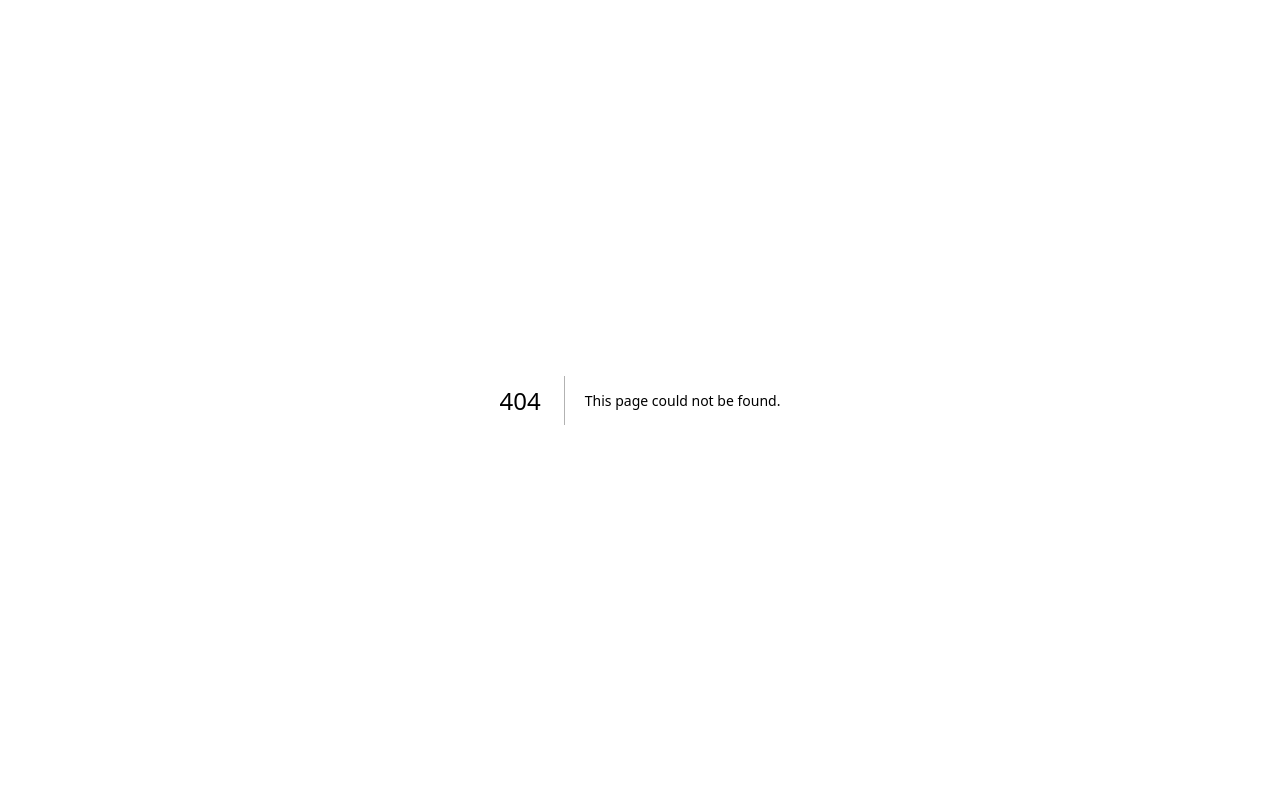
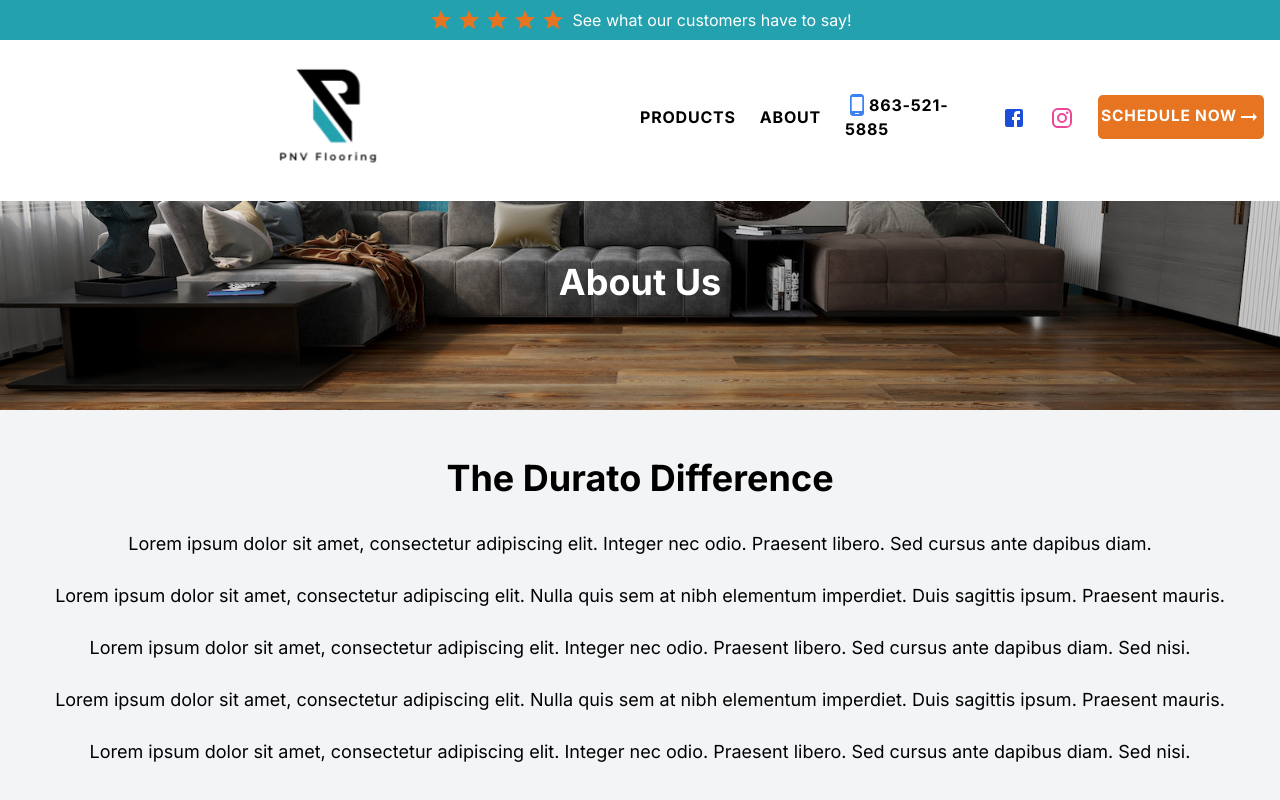
Before and after one commit to JeanPDR/Flooring-Store, a Next.js app: page /about in a window 1280 px wide. Before the commit this address had no page. Shown: the top 800 px of the page. Built offline with nearby package versions, Linux system fonts and the light colour scheme; a web font is replaced by a local one.

Commit message:
UPDATE - Atualizações
1 - Finalizando componente de Newsletter

2 - Finalizando Sobre

```diff
--- /dev/null
+++ b/public/utils/send-email-news.ts
@@ -0,0 +1,17 @@
+import { FormData } from "@/components/contact";
+
+export function sendEmail(data: FormData) {
+  const apiEndpoint = "/api/newsletter";
+
+  fetch(apiEndpoint, {
+    method: "POST",
+    body: JSON.stringify(data),
+  })
+    .then((res) => res.json())
+    .then((response) => {
+      alert(response.message);
+    })
+    .catch((err) => {
+      alert(err);
+    });
+}
--- /dev/null
+++ b/src/app/about/page.tsx
@@ -0,0 +1,16 @@
+import Header from "@/components/Header";
+import ContactUs from "@/components/contactUs";
+import NewsletterSubscription from "@/components/NewsletterSubscription";
+import AboutUsSection from "@/components/AboutUsSection ";
+import AboutSection from "@/components/AboutSection";
+export default function About() {
+  return (
+    <main>
+      <Header />
+      <AboutUsSection />
+      <AboutSection />
+      <ContactUs />
+      <NewsletterSubscription />
+    </main>
+  );
+}
--- /dev/null
+++ b/src/app/api/newsletter/route.ts
@@ -0,0 +1,53 @@
+import { type NextRequest, NextResponse } from "next/server";
+import nodemailer from "nodemailer";
+import Mail from "nodemailer/lib/mailer";
+
+export async function POST(request: NextRequest) {
+  const { email } = await request.json();
+
+  const transport = nodemailer.createTransport({
+    service: "gmail",
+    /*
+      setting service as 'gmail' is same as providing these setings:
+      host: "smtp.gmail.com",
+      port: 465,
+      secure: true
+      If you want to use a different email provider other than gmail, you need to provide these manually.
+      Or you can go use these well known services and their settings at
+      https://github.com/nodemailer/nodemailer/blob/master/lib/well-known/services.json
+  */
+    auth: {
+      user: process.env.MY_EMAIL,
+      pass: process.env.MY_PASSWORD,
+    },
+  });
+
+  const mailOptions: Mail.Options = {
+    from: process.env.MY_EMAIL,
+    to: process.env.MY_EMAIL,
+    // cc: email, (uncomment this line if you want to send a copy to the sender)
+    subject: `Message from ${email} vindo do Newsletter PNV Flooring`,
+    text: `${email}`,
+  };
+
+  const sendMailPromise = () =>
+    new Promise<string>((resolve, reject) => {
+      transport.sendMail(mailOptions, function (err) {
+        if (!err) {
+          resolve("Email sent");
+        } else {
+          reject(err.message);
+        }
+      });
+    });
+
+  try {
+    await sendMailPromise();
+    return NextResponse.json({
+      message:
+        "Your message has been forwarded successfully, we will contact you soon. Thank you very much for choosing us.",
+    });
+  } catch (err) {
+    return NextResponse.json({ error: err }, { status: 500 });
+  }
+}
--- a/src/app/page.tsx
+++ b/src/app/page.tsx
@@ -8,6 +8,7 @@ import LVPFlooring from "@/components/LVPFlooring";
 import LaminateFlooring from "@/components/LaminateFlooring";
 import { Slider } from "@/components/component/slider";
 import CollectionCard from "@/components/CollectionCard";
+import NewsletterSubscription from "@/components/NewsletterSubscription";
 export default function Home() {
   return (
     <main>
@@ -21,6 +22,7 @@ export default function Home() {
       <LaminateFlooring />
       <FeaturesSection />
       <ContactUs />
+      <NewsletterSubscription />
     </main>
   );
 }
--- /dev/null
+++ b/src/components/AboutSection.tsx
@@ -0,0 +1,35 @@
+import React from "react";
+
+const AboutSection = () => {
+  return (
+    <section className="py-12 bg-gray-100">
+      <div className="container mx-auto px-4">
+        <h2 className="text-4xl font-bold text-center mb-8">
+          The Durato Difference
+        </h2>
+        <p className="text-lg mb-6 text-center">
+          Lorem ipsum dolor sit amet, consectetur adipiscing elit. Integer nec
+          odio. Praesent libero. Sed cursus ante dapibus diam.
+        </p>
+        <p className="text-lg mb-6 text-center">
+          Lorem ipsum dolor sit amet, consectetur adipiscing elit. Nulla quis
+          sem at nibh elementum imperdiet. Duis sagittis ipsum. Praesent mauris.
+        </p>
+        <p className="text-lg mb-6 text-center">
+          Lorem ipsum dolor sit amet, consectetur adipiscing elit. Integer nec
+          odio. Praesent libero. Sed cursus ante dapibus diam. Sed nisi.
+        </p>
+        <p className="text-lg mb-6 text-center">
+          Lorem ipsum dolor sit amet, consectetur adipiscing elit. Nulla quis
+          sem at nibh elementum imperdiet. Duis sagittis ipsum. Praesent mauris.
+        </p>
+        <p className="text-lg mb-6 text-center">
+          Lorem ipsum dolor sit amet, consectetur adipiscing elit. Integer nec
+          odio. Praesent libero. Sed cursus ante dapibus diam. Sed nisi.
+        </p>
+      </div>
+    </section>
+  );
+};
+
+export default AboutSection;
--- /dev/null
+++ b/src/components/AboutUsSection .tsx
@@ -0,0 +1,15 @@
+import { url } from "inspector";
+import React from "react";
+
+const AboutUsSection = () => {
+  return (
+    <section
+      className="relative flex items-center justify-center h-64 mt-[12%] bg-cover bg-center"
+      style={{ backgroundImage: "url('/images/rooms/roomMaple.jpg')" }}
+    >
+      <h2 className="text-4xl font-bold text-white">About Us</h2>
+    </section>
+  );
+};
+
+export default AboutUsSection;
--- a/src/components/FlooringActions.tsx
+++ b/src/components/FlooringActions.tsx
@@ -3,15 +3,15 @@ import Contact from "./contact";
 
 const FlooringActions: React.FC = () => {
   return (
-    <section className="relative bg-gray-100 p-8 flex items-center justify-center h-screen">
+    <section className="relative bg-gray-100 p-8 flex items-center h-[90%]">
       <div className="absolute inset-0">
         <img
-          src="/images/rooms/roomPorcini.jpg" // Substitua pelo caminho correto para sua imagem de fundo
+          src="/images/rooms/roomMaple.jpg" // Substitua pelo caminho correto para sua imagem de fundo
           alt="Background"
           className="w-full h-full object-cover opacity-80"
         />
       </div>
-      <div className="relative bg-white p-6 rounded-lg shadow-lg w-full max-w-md">
+      <div className="relative bg-white p-6 rounded-lg shadow-lg w-full max-w-md mx-auto md:mx-0 md:ml-auto">
         <Contact />
       </div>
     </section>
--- /dev/null
+++ b/src/components/NewsletterSubscription.tsx
@@ -0,0 +1,52 @@
+"use client";
+import React from "react";
+import { useForm } from "react-hook-form";
+import { sendEmail } from "../../public/utils/send-email-news";
+
+export type FormData = {
+  zipCode: number;
+  email: string;
+  propertyType: string;
+};
+
+const NewsletterSubscription: React.FC = () => {
+  const { register, handleSubmit } = useForm<FormData>();
+
+  function onSubmit(data: FormData) {
+    sendEmail(data);
+  }
+  return (
+    <div className="flex flex-col items-center justify-center p-28 bg-white  md:flex-row">
+      <div className="flex-1 mb-4 text-center md:mb-0 md:text-left">
+        <p className="text-sm font-semibold text-blue-600">
+          WANT TO LEARN MORE?
+        </p>
+        <h2 className="text-4xl font-bold">
+          Subscribe to our{" "}
+          <span className="text-4xl font-bold">Email Newsletter</span>
+        </h2>
+      </div>
+      <div className="flex flex-col items-center justify-center md:flex-row">
+        <form onSubmit={handleSubmit(onSubmit)}>
+          <input
+            type="email"
+            placeholder="Email*"
+            className="w-full px-4 py-2 mb-4 border border-gray-300 rounded-lg md:mb-0 md:mr-4 md:w-80"
+            {...register("email", { required: true })}
+          />
+          <button className="px-6 py-2 font-semibold text-white bg-[#E77420] rounded-lg hover:bg-[#e77320e2]">
+            SUBSCRIBE →
+          </button>
+        </form>
+        <div className="mt-4 md:mt-0 md:ml-4">
+          <div
+            className="g-recaptcha"
+            data-sitekey="your-recaptcha-site-key"
+          ></div>
+        </div>
+      </div>
+    </div>
+  );
+};
+
+export default NewsletterSubscription;
--- a/src/components/contactUs.tsx
+++ b/src/components/contactUs.tsx
@@ -4,9 +4,9 @@ import LocalPhoneIcon from "@mui/icons-material/LocalPhone";
 
 const ContactUs: React.FC = () => {
   return (
-    <section className="py-12 bg-gray-100">
+    <section className="py-12 bg-gray-100 ">
       <div className="container mx-auto">
-        <h2 className="text-3xl font-bold text-center mb-12">Contact Us</h2>
+        <h2 className="text-4xl text-center font-bold mb-12">Contact Us</h2>
         <div className="flex flex-col md:flex-row justify-between items-center">
           <div className="w-full md:w-1/2 p-4">
             <iframe
```
